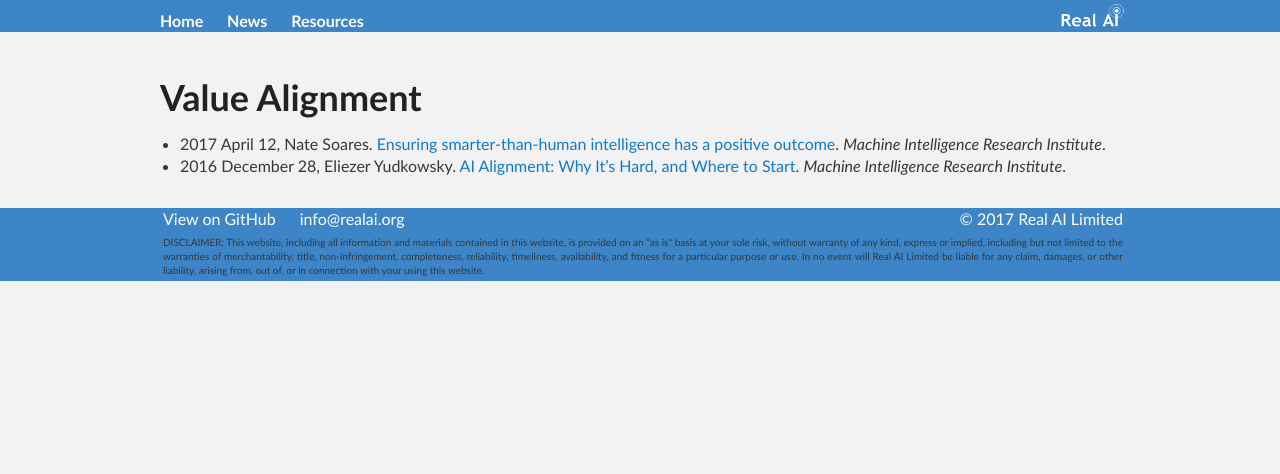
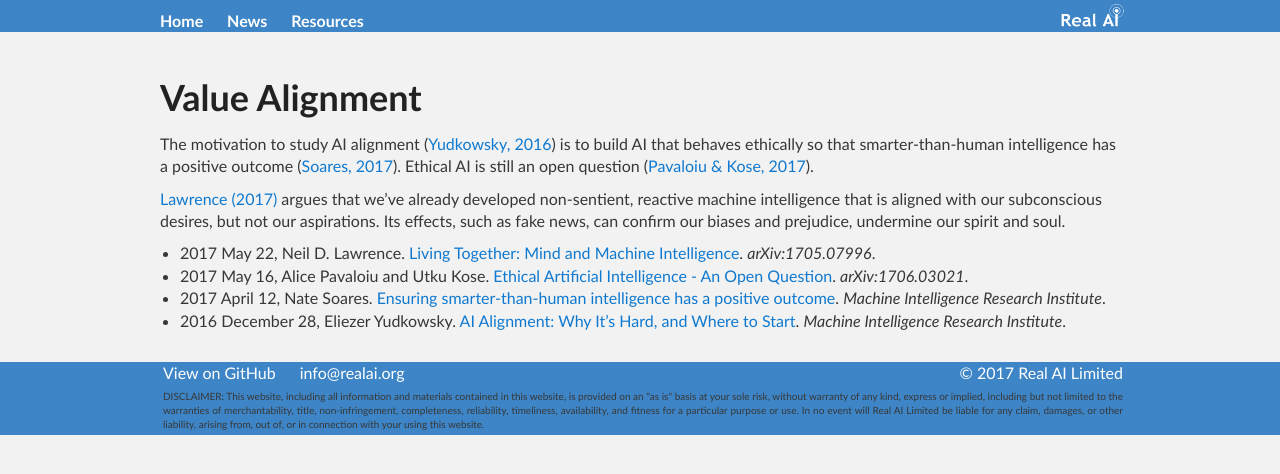
Before and after one commit to Tonywuhk/realai.org, a Jekyll site: the page built from safety/alignment.md, in a window 1280 px wide. Shown: the top 474 px of the page. Built offline with Jekyll 4.4.1, drawn with Linux system fonts in a browser that asks for light colours; our own code applies the rules of GitHub Pages for plain Markdown files; comment, search, counter and statistics services are not loaded; the repository's description, which GitHub fills in, is left out.

Commit message:
Create alignment.md

```diff
--- a/safety/alignment.md
+++ b/safety/alignment.md
@@ -3,5 +3,11 @@ permalink: /safety/alignment/
 ---
 # Value Alignment
 
+The motivation to study AI alignment ([Yudkowsky, 2016](https://intelligence.org/2016/12/28/ai-alignment-why-its-hard-and-where-to-start/)) is to build AI that behaves ethically so that smarter-than-human intelligence has a positive outcome ([Soares, 2017](https://intelligence.org/2017/04/12/ensuring/)). Ethical AI is still an open question ([Pavaloiu & Kose, 2017](https://arxiv.org/abs/1706.03021)).
+
+[Lawrence (2017)](https://arxiv.org/abs/1705.07996) argues that we've already developed non-sentient, reactive machine intelligence that is aligned with our subconscious desires, but not our aspirations. Its effects, such as fake news, can confirm our biases and prejudice, undermine our spirit and soul.
+
+* 2017 May 22, Neil D. Lawrence. [Living Together: Mind and Machine Intelligence](https://arxiv.org/abs/1705.07996). *arXiv:1705.07996*.
+* 2017 May 16, Alice Pavaloiu and Utku Kose. [Ethical Artificial Intelligence - An Open Question](https://arxiv.org/abs/1706.03021). *arXiv:1706.03021*.
 * 2017 April 12, Nate Soares. [Ensuring smarter-than-human intelligence has a positive outcome](https://intelligence.org/2017/04/12/ensuring/). *Machine Intelligence Research Institute*.
-* 2016 December 28,  Eliezer Yudkowsky. [AI Alignment: Why It’s Hard, and Where to Start](https://intelligence.org/2016/12/28/ai-alignment-why-its-hard-and-where-to-start/). *Machine Intelligence Research Institute*.
+* 2016 December 28, Eliezer Yudkowsky. [AI Alignment: Why It’s Hard, and Where to Start](https://intelligence.org/2016/12/28/ai-alignment-why-its-hard-and-where-to-start/). *Machine Intelligence Research Institute*.
```
